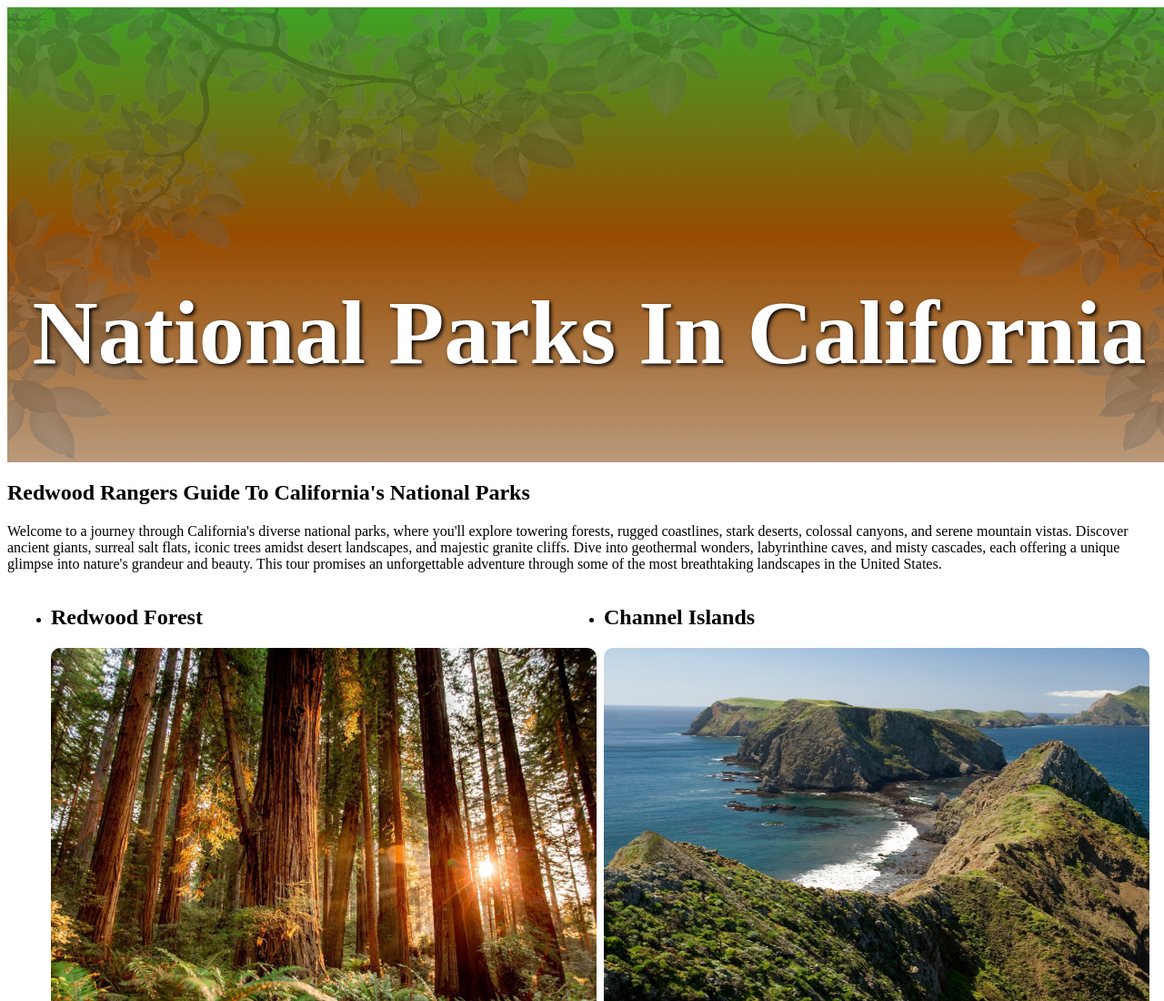
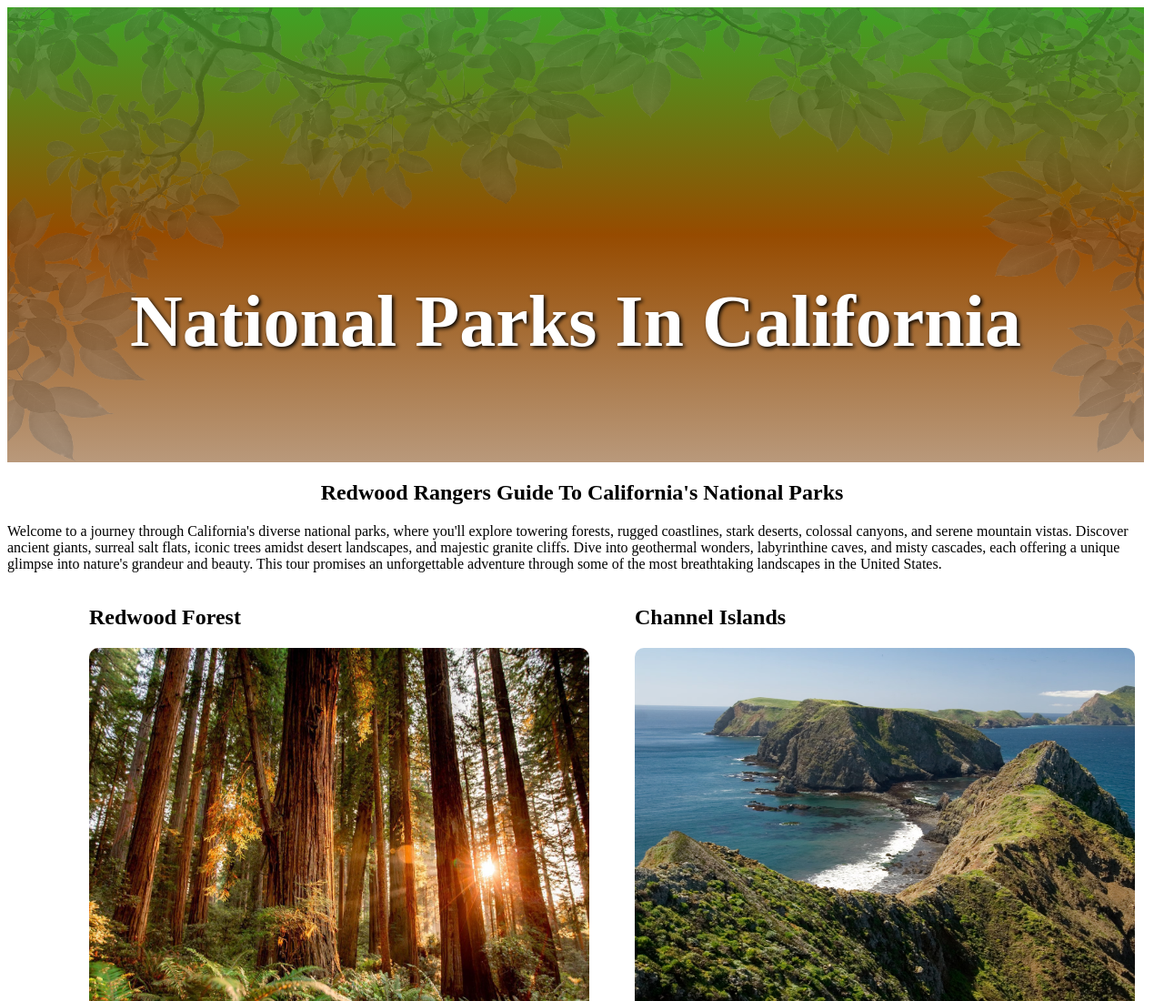
Before and after one commit to DMyers5280/RedwoodRangers, a plain HTML site: page index.html in a window 1280 px wide. Shown: the top 1100 px of the page at 91% size. Drawn offline with Linux system fonts and the light colour scheme.

Commit message:
made small modifications

```diff
--- a/index.css
+++ b/index.css
@@ -1,22 +1,24 @@
 .card__image {
-  width: 600px;
+  width: 550px;
   height: 430px;
   box-sizing: border-box;
   border-radius: 10px 10px;
 }
 
 .card__description {
-  width: 600px;
+  width: 550px;
 }
 
 .cards__list {
+  list-style-type: none;
+  width: 1250px;
   display: flex;
   flex-wrap: wrap;
   justify-content: space-evenly;
 }
 
 .header {
-  width: 100vw;
+  width: 1250px;
   height: 500px;
   background: linear-gradient(
     rgb(62, 163, 37),
@@ -34,7 +36,7 @@
 .header__image {
   position: absolute;
   height: 500px;
-  width: 100vw;
+  width: 1250px;
   z-index: 0;
 }
 
@@ -44,6 +46,14 @@
   margin-top: 300px;
   border-radius: 2px;
   text-shadow: 2px 2px 4px rgb(0, 0, 0, 1);
-  font-size: 100px;
+  font-size: 80px;
   color: white;
 }
+.profile__subtitle {
+  width: 1250px;
+}
+
+.profile__title {
+  display: flex;
+  justify-content: center;
+}
--- a/index.html
+++ b/index.html
@@ -6,7 +6,7 @@
     <title>National Parks In California</title>
     <link rel="stylesheet" href="index.css" />
   </head>
-  <body>
+  <body class="page">
     <header class="header">
       <div class="header__content">
         <img
```
Also changed, not shown: 1 other file.
